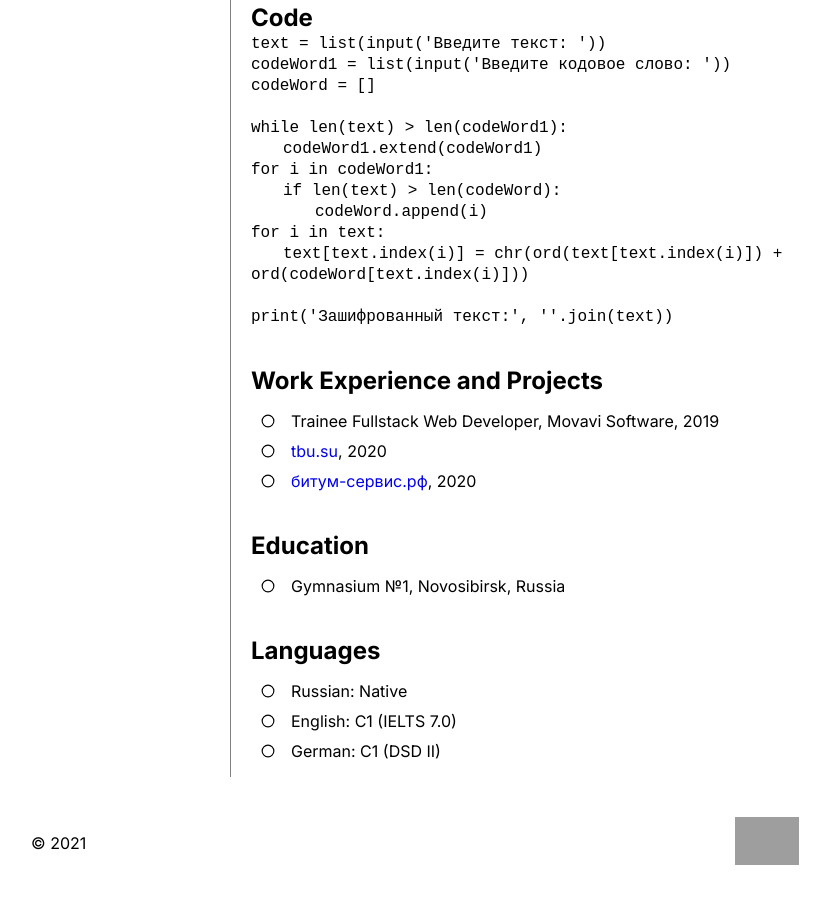
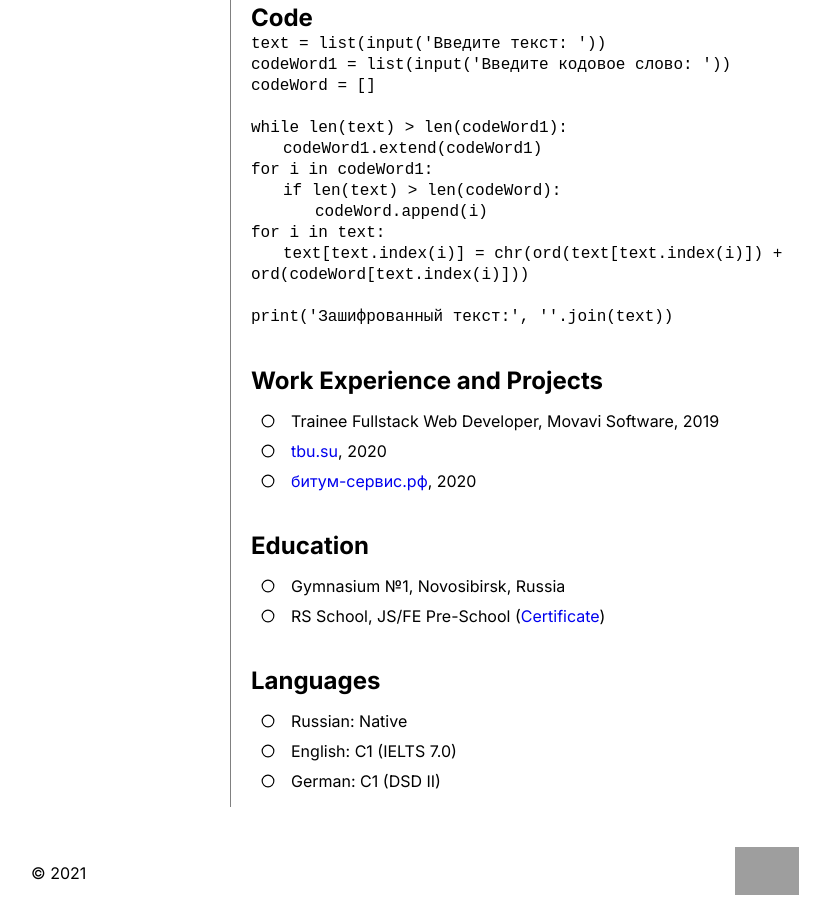
Before and after one commit to ysemennikov/rsschool-cv, a plain HTML site: page index.html in a window 1280 px wide. Shown: the part 740-1649 px from the top of the page, without its empty margins (225-1055 px from the left). Before the commit the page ends 1619 px from the top, so only its background shows below. Drawn offline with Linux system fonts and the light colour scheme; grey boxes are pictures that could not be loaded.

Commit message:
feat: added new information

```diff
--- a/index.html
+++ b/index.html
@@ -89,6 +89,7 @@
                     <h2>Education</h2>
                     <ul class="section-list">
                         <li class="section-item">Gymnasium №1, Novosibirsk, Russia</li>
+                        <li class="section-item">RS School, JS/FE Pre-School (<a href="https://app.rs.school/certificate/o1tbovzn" target="_blank" rel="noopener noreferrer">Certificate</a>)</li>
                     </ul>
                 </section>
                 <section id="languages">
```
